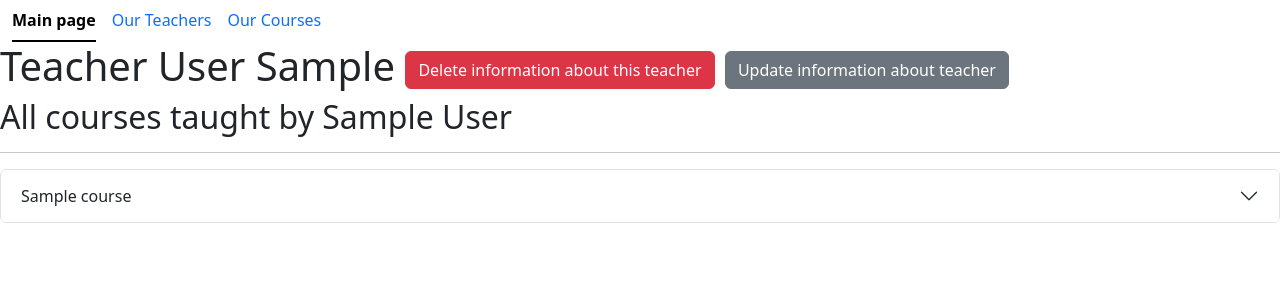
After one commit to Ngayka/EduContentManager, a Django app: page /teachers/1/ in a window 1280 px wide. The commit adds this page. Shown: the top 300 px of the page. Run offline with Django 5.2, Linux system fonts and the light colour scheme; tables that the repository leaves empty hold one stand-in row (values such as "Sample post"); some libraries are stand-ins or nearby versions.

Commit message:
Add teacher detail html, delete/update, teacher create form

```diff
--- a/courses/models.py
+++ b/courses/models.py
@@ -1,12 +1,16 @@
 from django.contrib.auth.models import AbstractUser
 from django.db import models
+from django.urls import reverse
 
 
 class Teacher(AbstractUser):
     bio = models.TextField(blank=True)
 
     def __str__(self):
-        return self.username
+        return f"{self.username}: {self.first_name} {self.last_name}. {self.bio}"
+
+    def get_absolute_url(self):
+        return reverse("courses:teacher-detail", kwargs={"pk": self.pk})
 
 class Course(models.Model):
     title = models.CharField(max_length=120)
@@ -25,4 +29,4 @@ class Lesson(models.Model):
     video_url = models.URLField(blank=True)
 
     def __str__(self):
-        return self.title
+        return f"{self.title}, {self.content}"
--- a/courses/urls.py
+++ b/courses/urls.py
@@ -2,6 +2,8 @@ from django.urls import path
 from courses.views import (index,
                            TeacherListView,
                            TeacherDetailView,
+                           TeacherUpdateView,
+                           TeacherDeleteView,
                            CourseDetailView,
                            CoursesListView,
                            LessonListView,
@@ -12,6 +14,8 @@ urlpatterns = [
     path('', index, name='index'),
     path("teachers/", TeacherListView.as_view(), name='teacher-list'),
     path("teachers/<int:pk>/", TeacherDetailView.as_view(), name='teacher-detail'),
+    path("teachers/<int:pk>/delete/", TeacherDeleteView.as_view(), name='teacher-delete'),
+    path("teachers/<int:pk>/update/", TeacherUpdateView.as_view(), name='teacher-update'),
     path("courses/", CoursesListView.as_view(), name='course-list'),
     path("courses/<int:pk>/", CourseDetailView.as_view(), name='course-detail'),
     path("courses/<int:pk>/lessons/", LessonListView.as_view(), name='lesson-list'),
--- a/courses/views.py
+++ b/courses/views.py
@@ -1,8 +1,10 @@
 from django.db import models
 from django.http import HttpResponse
 from django.shortcuts import render
-from django.views.generic import ListView, DetailView
+from django.urls import reverse_lazy
+from django.views.generic import ListView, DetailView, UpdateView, DeleteView, CreateView
 
+from courses.forms import TeacherCreationForm
 from courses.models import Teacher, Course, Lesson
 
 
@@ -26,6 +28,18 @@ class TeacherListView(ListView):
 class TeacherDetailView(DetailView):
     model = Teacher
 
+class TeacherUpdateView(UpdateView):
+    model = Teacher
+    success_url = reverse_lazy("courses:teacher-detail")
+
+class TeacherDeleteView(DeleteView):
+    model = Teacher
+    success_url = reverse_lazy("courses:teacher-list")
+
+class TeacherCreateView(CreateView):
+    form_class = TeacherCreationForm
+
+
 class CoursesListView(ListView):
     model = Course
     context_object_name = "courses"
--- a/templates/base.html
+++ b/templates/base.html
@@ -3,7 +3,7 @@
 <head>
   <meta charset="UTF-8">
   <link href="https://cdn.jsdelivr.net/npm/bootstrap@5.3.6/dist/css/bootstrap.min.css" rel="stylesheet" integrity="sha384-4Q6Gf2aSP4eDXB8Miphtr37CMZZQ5oXLH2yaXMJ2w8e2ZtHTl7GptT4jmndRuHDT" crossorigin="anonymous">
-
+  <script src="https://cdn.jsdelivr.net/npm/bootstrap@5.3.0/dist/js/bootstrap.bundle.min.js"></script>
   {% block title %}<title>On-line courses</title>{% endblock %}
   <meta name="viewport" content="width=device-width, initial-scale=1, shrink-to-fit=no">
 {% load static %}
--- /dev/null
+++ b/templates/courses/teacher_detail.html
@@ -0,0 +1,38 @@
+{% extends 'base.html' %}
+{% load static %}
+{% block content %}
+  <h1>
+  Teacher {{ teacher.last_name }} {{ teacher.first_name }}
+    <a href="{% url 'courses:teacher-delete' pk=teacher.id %}" class="btn btn-danger link-to-page">Delete information about this teacher</a>
+    <a href="{% url 'courses:teacher-update' pk=teacher.id %}" class="btn btn-secondary link-to-page">Update information about teacher</a>
+  </h1>
+<h2>All courses taught by {{ teacher.first_name }} {{ teacher.last_name }}</h2>
+<hr>
+<div class="accordion" id="accordionExample">
+  {% for course in teacher.courses.all %}
+    <div class="accordion-item">
+      <h2 class="accordion-header" id="heading{{ course.id }}">
+        <button class="accordion-button collapsed" type="button" data-bs-toggle="collapse" data-bs-target="#collapse{{ course.id }}" aria-expanded="false" aria-controls="collapse{{ course.id }}">
+          {{ course.title }}
+        </button>
+      </h2>
+      <div id="collapse{{ course.id }}" class="accordion-collapse collapse" aria-labelledby="heading{{ course.id }}" data-bs-parent="#accordionExample">
+        <div class="accordion-body">
+          <p>{{ course.description }}</p>
+
+          {% if course.lessons.all %}
+            <ul>
+              {% for lesson in course.lessons.all %}
+                <li>{{ lesson.title }}</li>
+              {% endfor %}
+            </ul>
+          {% else %}
+            <p>No lessons yet</p>
+          {% endif %}
+
+        </div>
+      </div>
+    </div>
+  {% endfor %}
+</div>
+{% endblock %}
--- a/templates/included/sidebar.html
+++ b/templates/included/sidebar.html
@@ -4,7 +4,7 @@
     <a class="nav-link active" aria-current="page" href="{% url 'courses:index' %}">Main page</a>
   </li>
   <li class="nav-item">
-    <a class="nav-link" href="#">Our Teachers</a>
+    <a class="nav-link" href="{% url 'courses:teacher-list' %}">Our Teachers</a>
   </li>
   <li class="nav-item">
     <a class="nav-link" href="#">Our Courses</a>
```
Also changed, not shown: courses/forms.py (added, +9 -0 lines), templates/courses/teacher_confirn_delete.html (added, +11 -0 lines), templates/courses/teacher_list.html (added, +22 -0 lines), templates/courses/teacher_update.html (added, +12 -0 lines).
